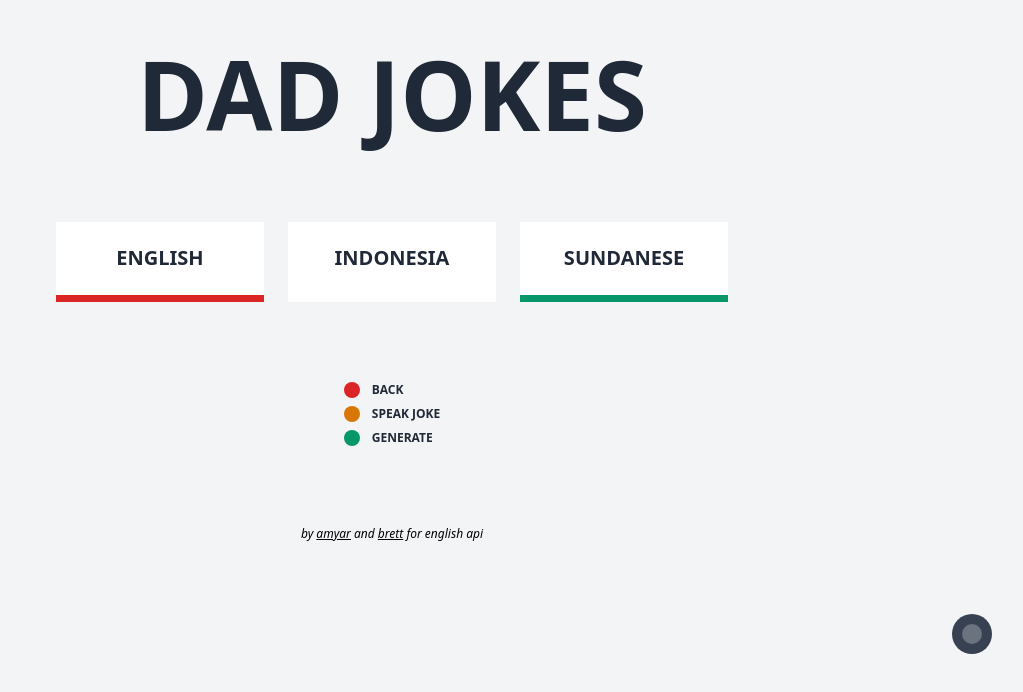
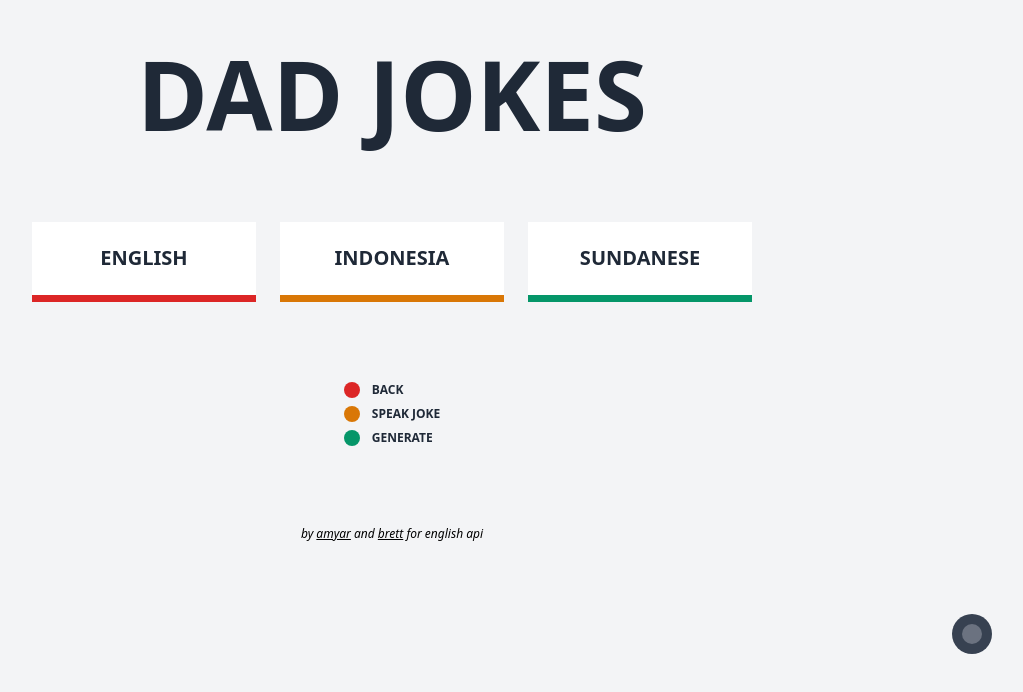
Before and after one commit to amyar32/dadjokes, a Vue app: page / in a window 1280 px wide. Shown: the part 106-798 px from the top of the page, without its empty margins (248-1271 px from the left). Built offline with nearby package versions, Linux system fonts and the light colour scheme; the HTML template or start-up script is replaced by a standard one.

Commit message:
add responisiviness on main-btn

```diff
--- a/src/components/ui/MainButton.vue
+++ b/src/components/ui/MainButton.vue
@@ -11,8 +11,10 @@
       flex-col
       bg-white
       dark:bg-gray-800
-      w-52
-      h-20
+      w-56
+      h-16
+      sm:w-44 sm:h-20
+      md:w-56
       hover:shadow-lg hover:bg-gray-200
       dark:hover:bg-gray-700
     "
@@ -58,7 +60,7 @@
       class="transition-all h-2 w-full group-hover:h-3"
       :class="{
         'bg-red-600': props.color === 'red',
-        'bg-purple-600': props.color === 'purple',
+        'bg-yellow-600': props.color === 'yellow',
         'bg-green-600': props.color === 'green',
       }"
     ></div>
```
